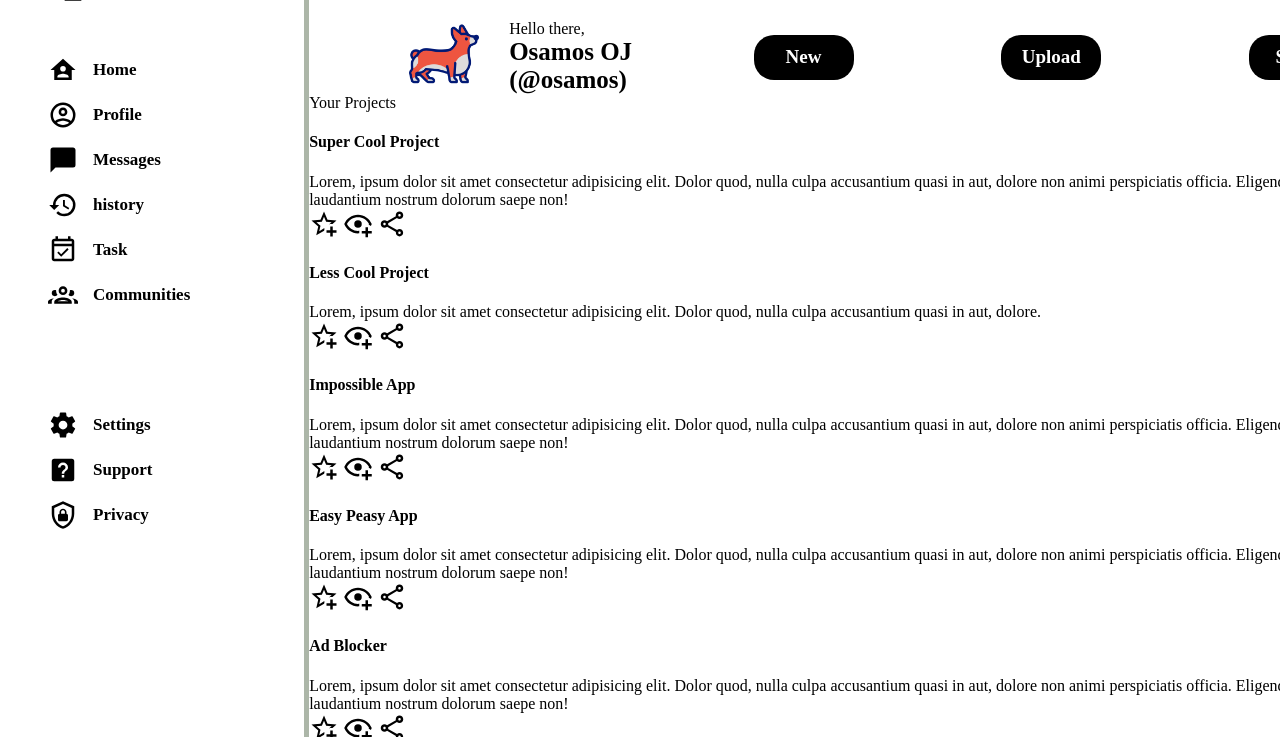
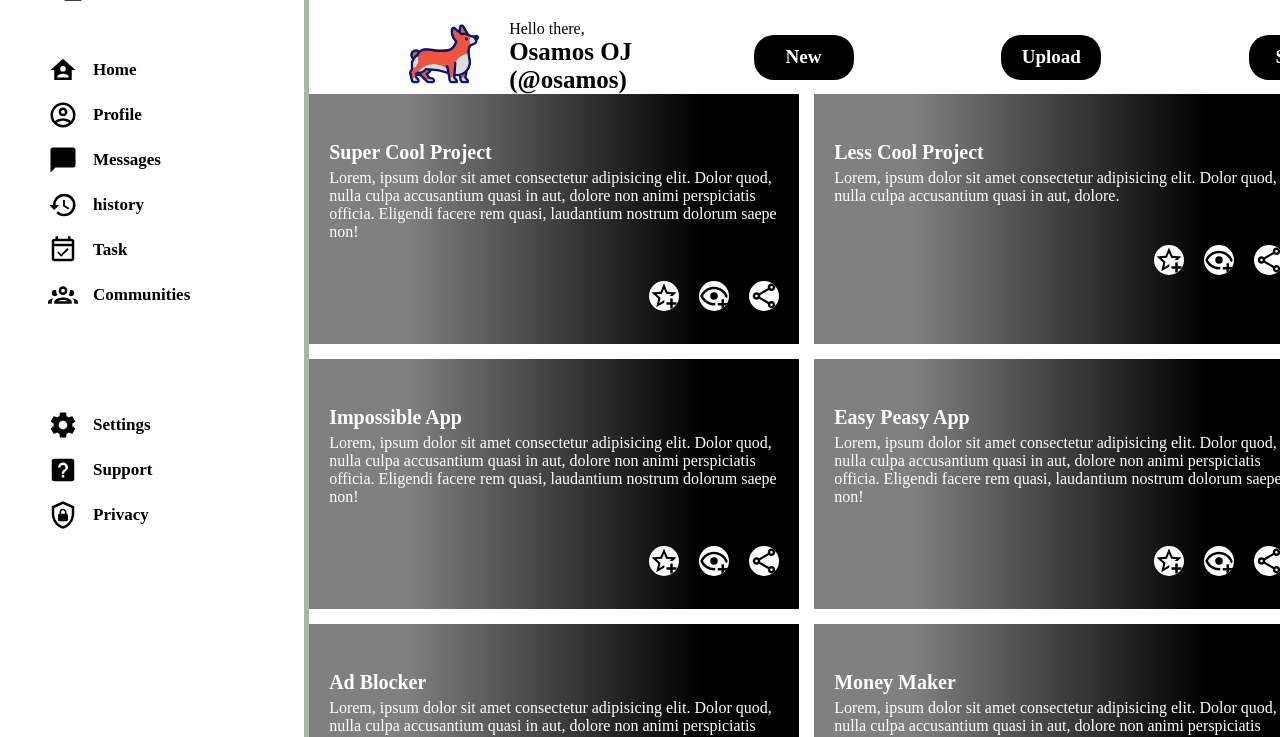
Before and after one commit to Moyinoluwa360/admin-dashboard, a plain HTML site: page index.html in a window 1280 px wide. Shown: the part 63-800 px from the top of the page. Drawn offline with Linux system fonts and the light colour scheme.

Commit message:
started styling the your project div

```diff
--- a/index.html
+++ b/index.html
@@ -79,7 +79,7 @@
         </div>
         <div id="main">
             <div class="yourProjects">
-                <span>Your Projects</span>
+                <h4>Your Projects</h4>
                 <div class="cards" id="card1">
                     <h4>Super Cool Project</h4>
                     <span>
--- a/style.css
+++ b/style.css
@@ -157,3 +157,79 @@ input:focus{
     font-size: 19px;
     font-weight: bolder;
 }
+/* main styling */
+#main{
+    display: grid;
+    grid-template-columns: 3fr , 1fr;
+    grid-template-rows: 1fr ,1fr;
+}
+.yourProjects{
+    grid-column: 1/2;
+    grid-row: 1/3;
+}
+.announcements{
+    grid-column: 2/3;
+    grid-row: 1/2;
+}
+.trending{
+    grid-column: 2/3;
+    grid-row: 2/3;
+}
+/* card style */
+.cards{
+    background: linear-gradient(to right, grey 20%,black 80%);
+    width: 450px;
+    padding: 20px;
+    display: flex;
+    flex-direction: column;
+    margin-bottom: 0%;
+    color: white;
+
+}
+.cards h4{
+    font-size: 20px;
+    margin-bottom: 0%;
+    margin-bottom: 5px;
+}
+.cards div{
+    margin-top: 40px;
+    display: flex;
+    justify-content: end;
+}
+.cards div img{
+    margin-left: 20px;
+    background-color: white;
+    border-radius: 50%;
+
+}
+/* yout project style */
+.yourProjects{
+    display: grid;
+    grid-template-columns: repeat(2, 1fr);
+    grid-template-rows: repeat(3, 250px);
+    gap: 15px;
+}
+#card1{
+    grid-row: 1/2;
+    grid-column: 1/2;
+}
+#card2{
+    grid-row: 1/2;
+    grid-column: 2/3;
+}
+#card3{
+    grid-row: 2/3;
+    grid-column: 1/2;
+}
+#card4{
+    grid-row: 2/3;
+    grid-column: 2/3;
+}
+#card5{
+    grid-row: 3/4;
+    grid-column: 1/2;
+}
+#card6{
+    grid-row: 3/4;
+    grid-column: 2/3;
+}
```
